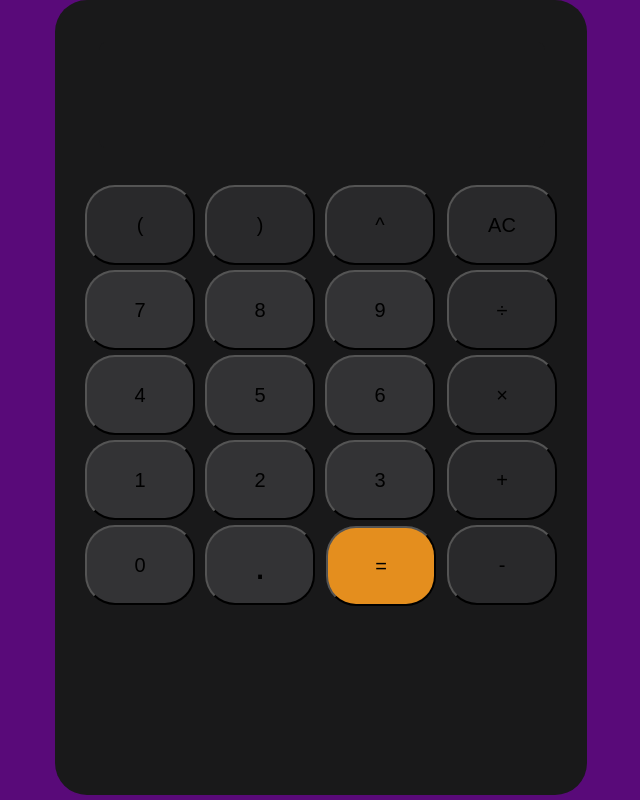
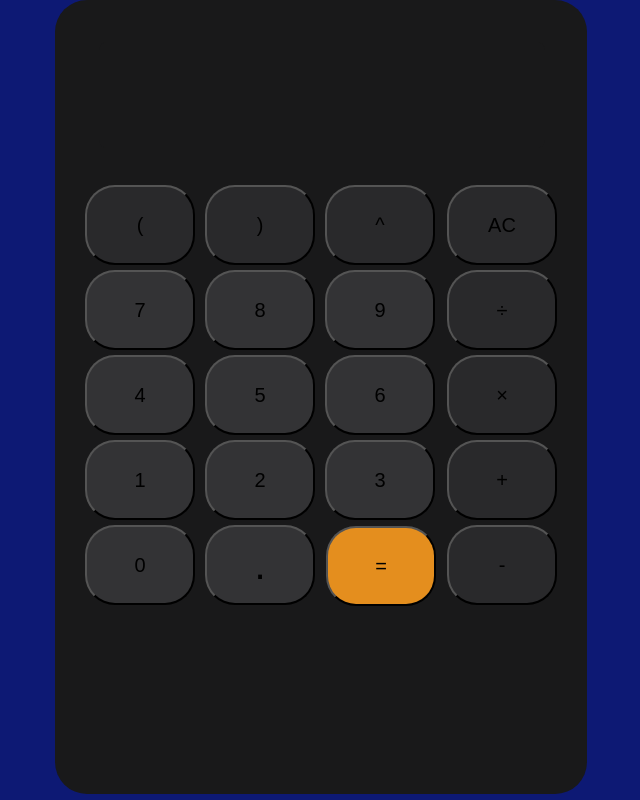
Before and after one commit to genius-space4940/-projectCalculator, a plain HTML site: page index.html in a window 1280 px wide. Shown: the whole page, without its empty margins (319-959 px from the left). Drawn offline with Linux system fonts and the light colour scheme.

Commit message:
fix bugs in script.js, change background-color

```diff
--- a/script.js
+++ b/script.js
@@ -67,7 +67,7 @@ document.querySelector('.clean-field').addEventListener('click', function(){
 document.querySelector('.equal').addEventListener('click', function(){
     try {
         let expression = inputField.value;
-        expression = expression.replace("×", "*").replace("÷", "/");
+        expression = expression.replace("×", "*").replace("÷", "/").replace("^", "**");
         inputField.value = eval(expression);
         expressionIsEvaluated = true;
     } catch (error) {
--- a/styles.css
+++ b/styles.css
@@ -6,17 +6,18 @@ body {
     font-style: normal;
     font-size: 50px;
     margin: 0;
-    background-color: rgb(89, 10, 121);
+    background-color: rgb(13, 25, 116);
     color: white;
     display: flex;
     justify-content: center;
+    overflow-y: hidden;
 }
 
 .container{
     background-color: rgb(25, 25, 26);
     padding: 10px;
     border-radius: 32px;
-    height: 96.82%;
+    height: 96.8%;
     width: 40%;
 }
 
```
